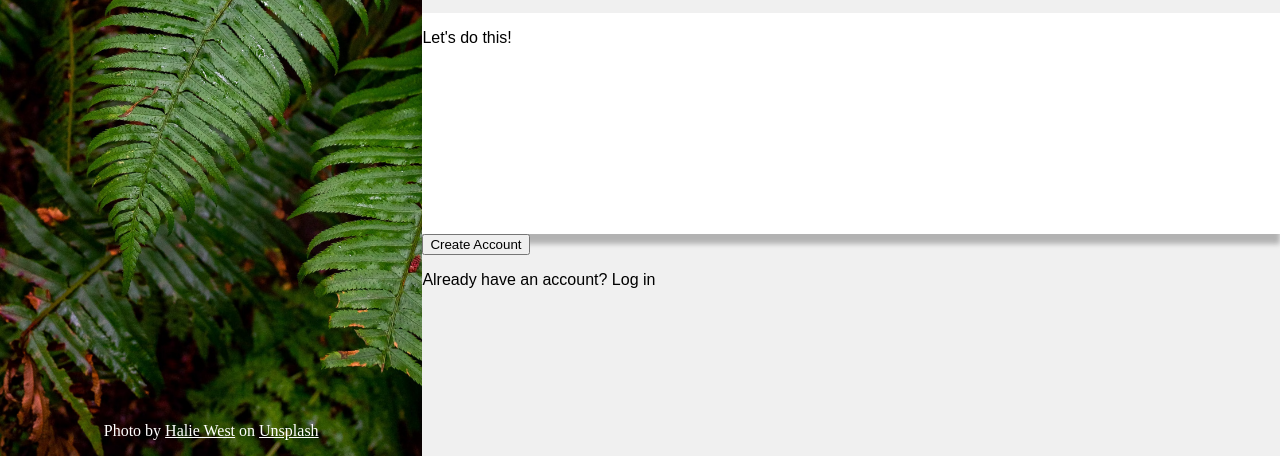
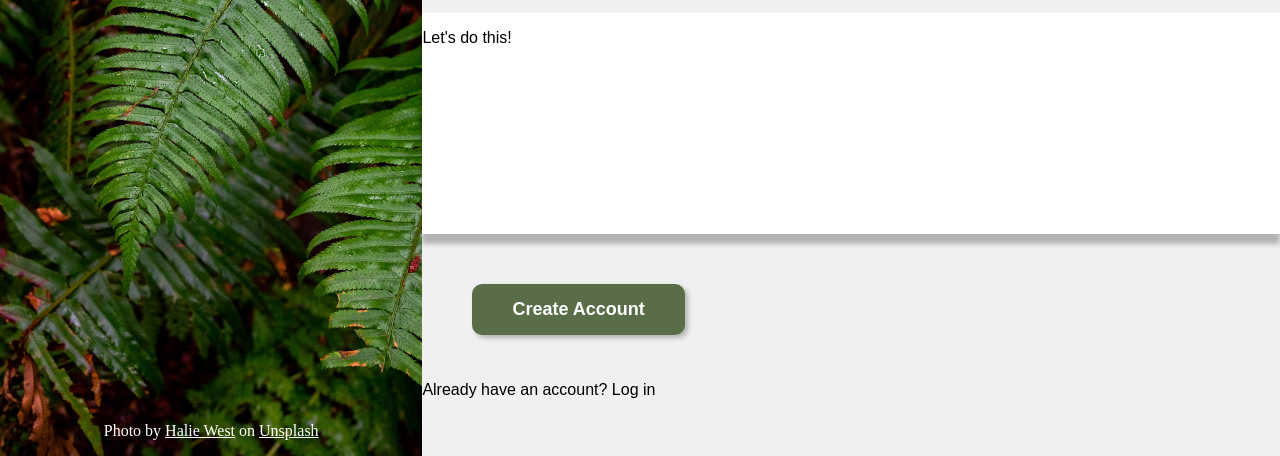
Before and after one commit to bradgerb/odin-sign-up-form, a plain HTML site: page index.html in a window 1280 px wide. Shown: the part 344-800 px from the top of the page. Drawn offline with Linux system fonts and the light colour scheme.

Commit message:
Style create account button

```diff
--- a/style.css
+++ b/style.css
@@ -3,6 +3,8 @@ body{
     padding: 0;
     --sbw: 33vw;
     --lightergrey: rgb(240, 240, 240);
+    --login: #596D48;
+    --shadow: rgba(0, 0, 0, 0.26);
 }
 
 .underline{
@@ -81,9 +83,22 @@ body{
 .body{
     height: calc(100vh / 3);
     background-color: white;
-    box-shadow: 0px 10px 5px 0px rgba(0, 0, 0, 0.26);
+    box-shadow: 0px 10px 5px 0px var(--shadow);
 }
 
 .footer{
     height: calc(100vh / 3);
 }
+
+.button{
+    margin: 50px 0px 30px 50px;
+    padding: 15px 40px;
+    border-radius: 10px;
+    border: none;
+    box-shadow: 3px 3px 5px var(--shadow);
+    color: white;
+    background-color: var(--login);
+    font-weight: bold;
+    font-size: large;
+
+}
```
